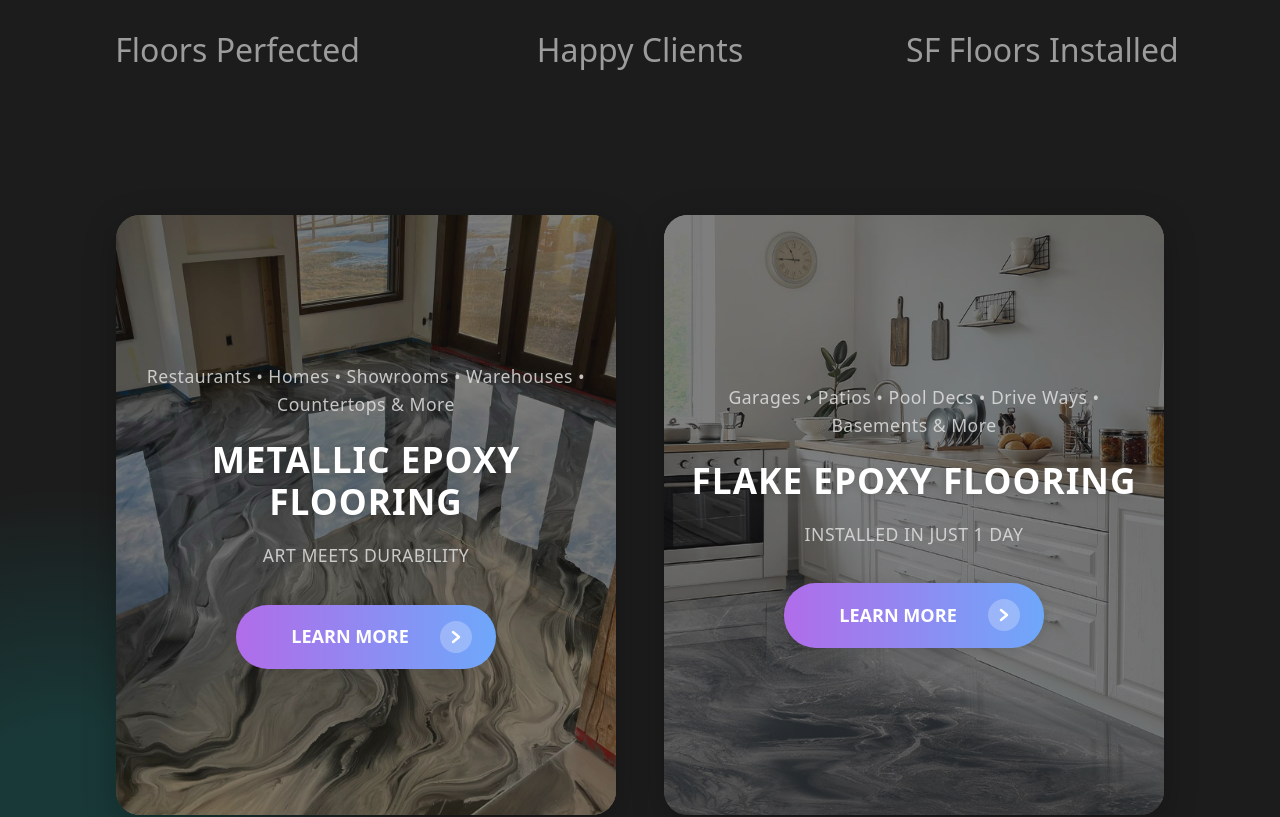
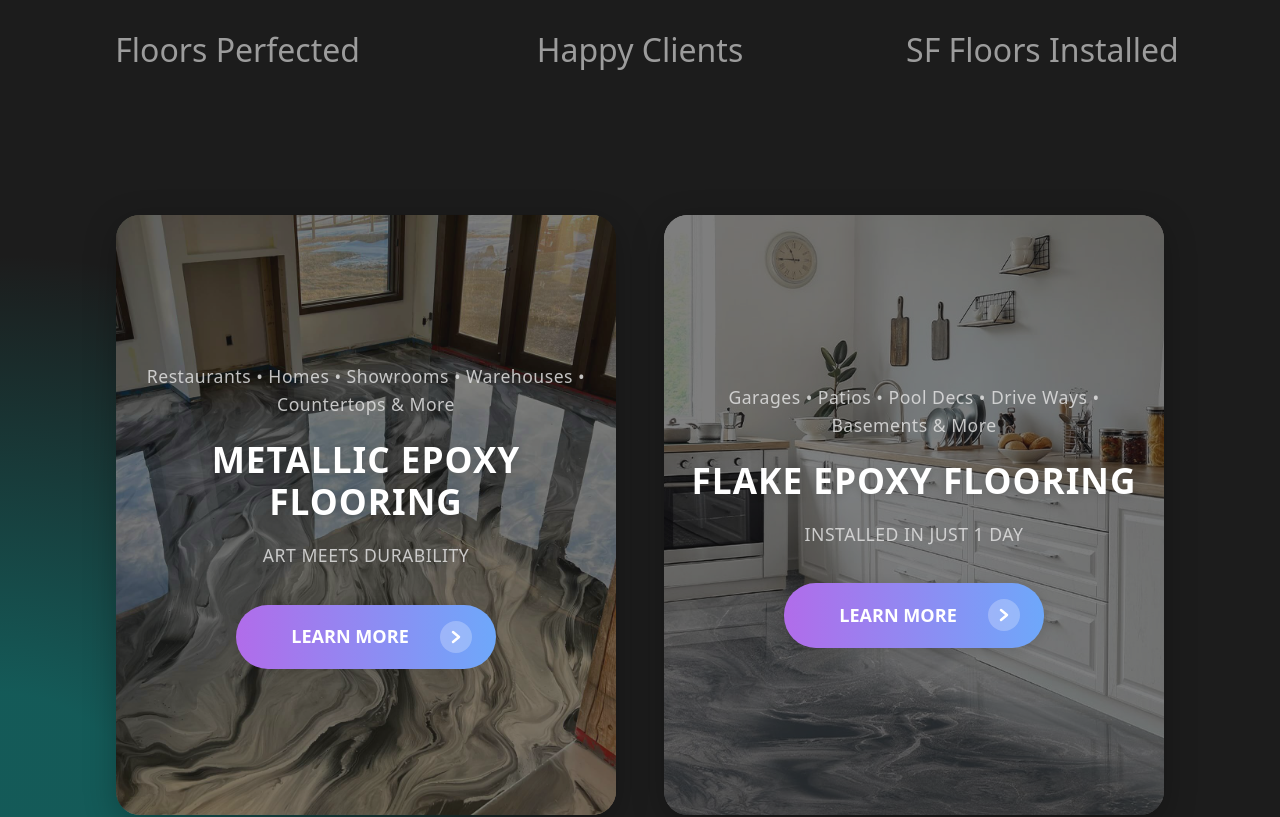
Before and after one commit to celalzamanoglu/epoxy-flooring, a Next.js app: page / in a window 1280 px wide. Shown: the part 2680-3497 px from the top of the page. Built offline with nearby package versions, Linux system fonts and the light colour scheme.

Commit message:
refactor: adjusted glow parameters in learn more cards

```diff
--- a/src/components/LearnMoreCardsSection.module.css
+++ b/src/components/LearnMoreCardsSection.module.css
@@ -4,7 +4,7 @@
   justify-content: center;
   align-items: center;
   padding: 80px 40px;
-  background: radial-gradient(circle at 5% 50%, rgba(4, 217, 210, 0.15) 8%, transparent 25%), transparent;
+  background: radial-gradient(circle at 0% 50%, rgba(4, 217, 210, 0.328) 10%, transparent 40%), transparent;
 }
 
 .cardsContainer {
```
